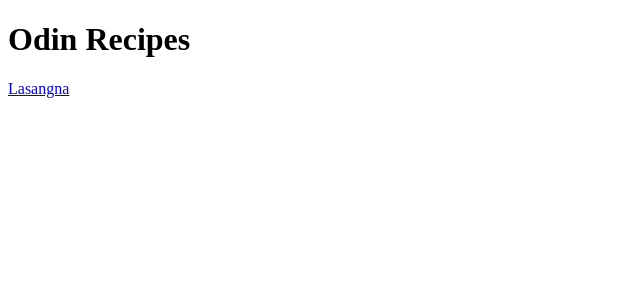
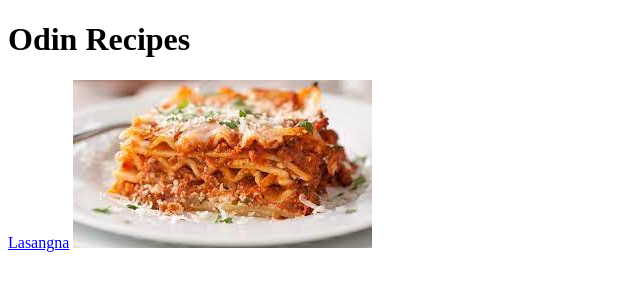
Before and after one commit to AmmarReloaded/odin-recipes, a plain HTML site: page index.html in a window 1280 px wide. Shown: the whole page, without its empty margins (0-640 px from the left). Drawn offline with Linux system fonts and the light colour scheme.

Commit message:
Added folder and added img tag in file index.html

```diff
--- a/index.html
+++ b/index.html
@@ -9,5 +9,6 @@
 <body>
     <h1>Odin Recipes</h1>
     <a href="./recipes/lasagna.html">Lasangna</a>
+    <img src="./images/lasagna.jpeg" alt="An image of lasagna" >
 </body>
 </html>
```
